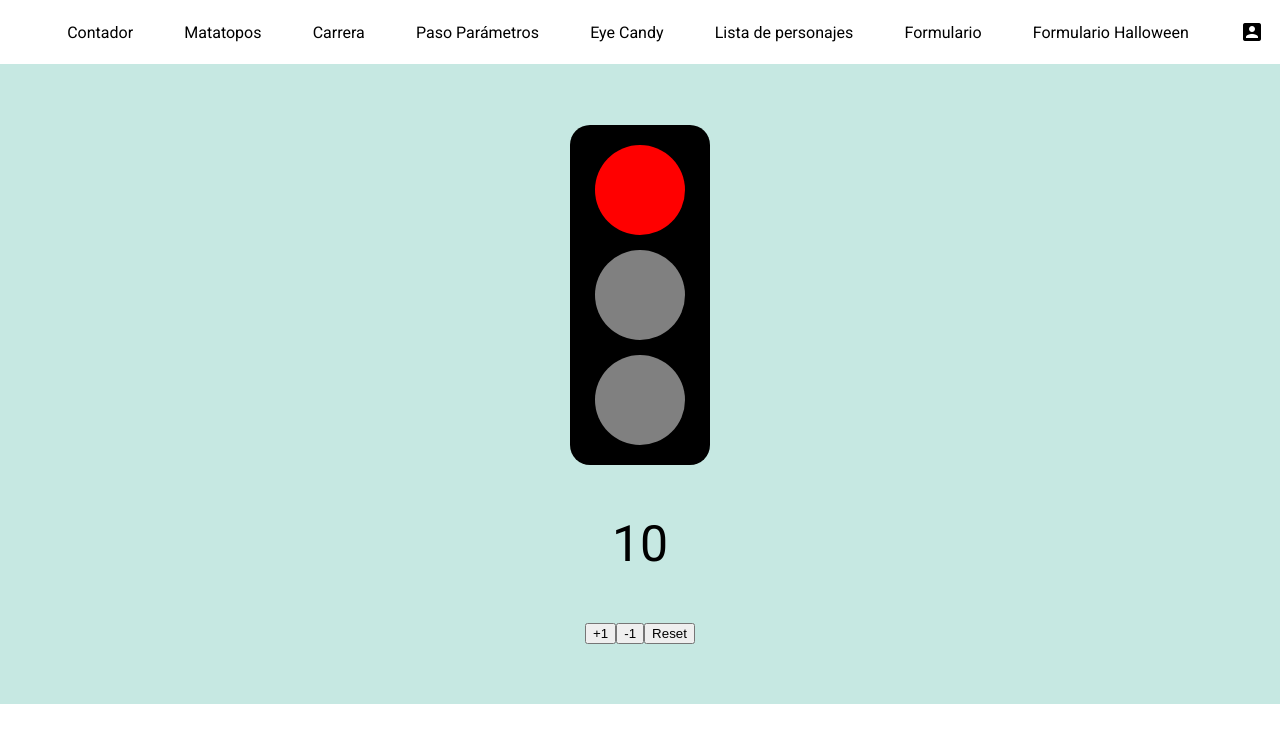
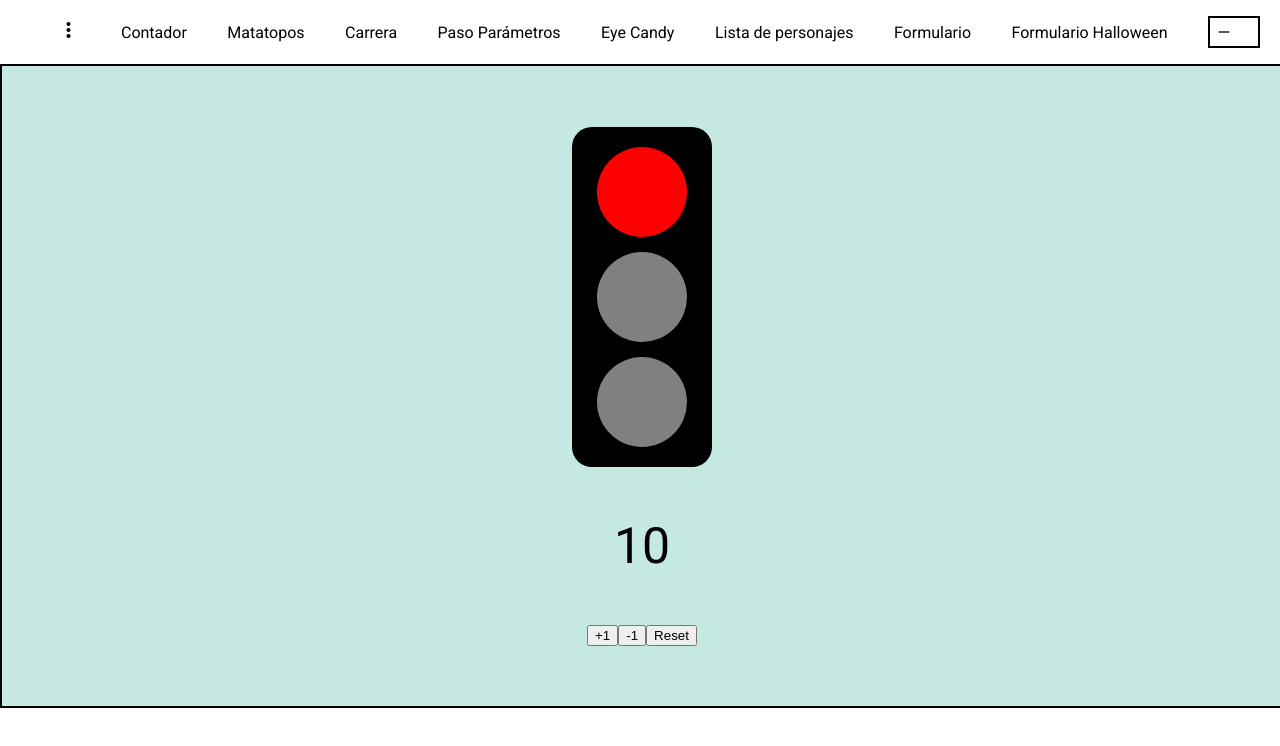
Before and after one commit to AdrianaCA/SegundoProyecto, an Angular app: page /contador in a window 1280 px wide. Shown: the top 746 px of the page. Built offline with nearby package versions, Linux system fonts and the light colour scheme.

Commit message:
Porperty binding clase

```diff
--- a/src/app/app.css
+++ b/src/app/app.css
@@ -1,7 +1,8 @@
-.contenedor {
+.contenedor-root {
     width: 100%;
     height: 80vh;
     background-color: rgb(198, 232, 226);
+    border: solid 2px black;
     display: flex;
     flex-direction: column;
     align-items: center;
--- a/src/app/app.html
+++ b/src/app/app.html
@@ -1,5 +1,5 @@
 <app-nav-bar></app-nav-bar>
 
-<div class="contenedor">
+<div class="contenedor-root">
     <router-outlet></router-outlet>
 </div>
--- a/src/app/nav-bar/nav-bar.css
+++ b/src/app/nav-bar/nav-bar.css
@@ -9,3 +9,14 @@
 .opcion:hover {
   font-weight: 700;
 }
+
+.nav-halloween {
+  background-color: purple;
+  color: white;
+}
+
+@media (max-width: 900px) {
+  .opcion2 {
+    display: none;
+  }
+}
--- a/src/app/nav-bar/nav-bar.html
+++ b/src/app/nav-bar/nav-bar.html
@@ -1,20 +1,33 @@
-<mat-toolbar>
+<mat-toolbar color="primary" [ngClass]="{ 'nav-halloween': esHalloween }">
     <span class="example-spacer"></span>
-    <span class="opcion" routerLink="/contador">Contador</span>
+    <span class="opcion opcion1" matButton [matMenuTriggerFor]="menu"><mat-icon>more_vert</mat-icon></span>
+        <mat-menu #menu="matMenu">
+            <button mat-menu-item routerLink="/contador">Contador</button>
+            <button mat-menu-item routerLink="/matatopos">Matatopos</button>
+            <button mat-menu-item routerLink="/carrera">Carrera</button>
+            <button mat-menu-item routerLink="/eye-candy">Eye Candy</button>
+            <button mat-menu-item routerLink="/formulario-registro">Formulario</button>
+            <button mat-menu-item routerLink="/formulario-halloween">Formulario Halloween</button>
+        </mat-menu>
+
     <span class="example-spacer"></span>
-    <span class="opcion" routerLink="/matatopos">Matatopos</span>
+    <span class="opcion opcion2" routerLink="/contador">Contador</span>
     <span class="example-spacer"></span>
-    <span class="opcion" routerLink="/carrera">Carrera</span>
+    <span class="opcion opcion2" routerLink="/matatopos">Matatopos</span>
     <span class="example-spacer"></span>
-    <span class="opcion" [routerLink]="['/paso-parametros', pi]">Paso Parámetros</span>
+    <span class="opcion opcion2" routerLink="/carrera">Carrera</span>
     <span class="example-spacer"></span>
-    <span class="opcion" routerLink="/eye-candy">Eye Candy</span>
+    <span class="opcion opcion2" [routerLink]="['/paso-parametros', pi]">Paso Parámetros</span>
     <span class="example-spacer"></span>
-    <span class="opcion" routerLink="lista/lista-personajes">Lista de personajes</span>
+    <span class="opcion opcion2" routerLink="/eye-candy">Eye Candy</span>
     <span class="example-spacer"></span>
-    <span class="opcion" routerLink="formulario-registro">Formulario</span>
+    <span class="opcion opcion2" routerLink="lista/lista-personajes">Lista de personajes</span>
     <span class="example-spacer"></span>
-    <span class="opcion" routerLink="formulario-halloween">Formulario Halloween</span>
+    <span class="opcion opcion2" routerLink="/formulario-registro">Formulario</span>
     <span class="example-spacer"></span>
-    <mat-icon fontIcon="account_box"></mat-icon>
+    <span class="opcion opcion2" routerLink="/formulario-halloween">Formulario Halloween</span>
+    <span class="example-spacer"></span>
+
+    <span class="opcion"><mat-slide-toggle [(ngModel)]="esHalloween"></mat-slide-toggle></span>
+    <!--<mat-icon fontIcon="account_box"></mat-icon>-->
 </mat-toolbar>
--- a/src/app/nav-bar/nav-bar.ts
+++ b/src/app/nav-bar/nav-bar.ts
@@ -2,10 +2,14 @@ import { Component } from '@angular/core';
 import {MatToolbarModule} from '@angular/material/toolbar';
 import {MatIconModule} from '@angular/material/icon';
 import { RouterLink } from '@angular/router';
+import {MatMenuModule} from '@angular/material/menu';
+import { CommonModule } from '@angular/common';
+import {MatSlideToggleModule} from '@angular/material/slide-toggle';
+import { FormsModule } from '@angular/forms';
 
 @Component({
   selector: 'app-nav-bar',
-  imports: [RouterLink ,MatToolbarModule, MatIconModule],
+  imports: [FormsModule , CommonModule , RouterLink ,MatToolbarModule, MatIconModule, MatMenuModule, MatSlideToggleModule],
   templateUrl: './nav-bar.html',
   styleUrl: './nav-bar.css'
 })
@@ -13,4 +17,6 @@ export class NavBar {
 
   pi:string = "pi pi pi";
 
+  esHalloween:boolean = false;
+
 }
```
